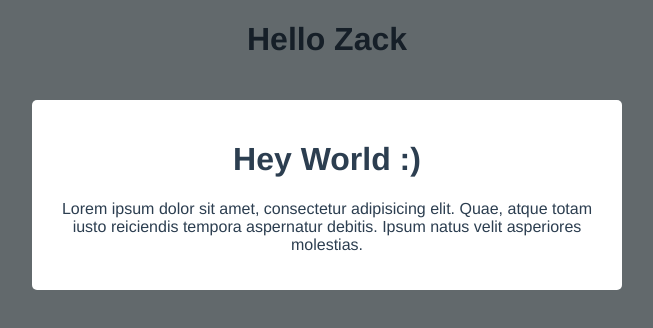
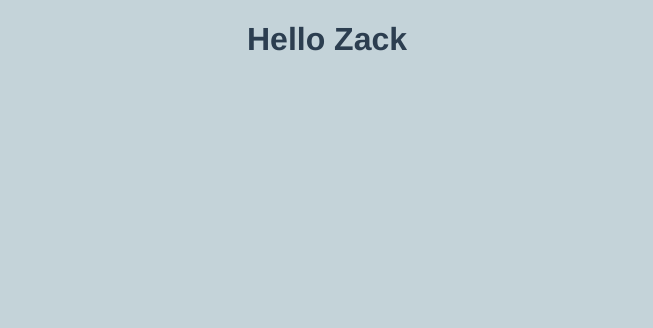
Before and after one commit to zackneron/modal, a Vue app: page / in a window 1280 px wide. Shown: the top 328 px of the page, without its empty margins (313-966 px from the left). Built offline with nearby package versions, Linux system fonts and the light colour scheme.

Commit message:
Define Props and Emit a click event

```diff
--- a/src/App.vue
+++ b/src/App.vue
@@ -1,7 +1,9 @@
 <template>
 <div>
-  <h1>{{ title }}</h1>
-  <Modal />
+  <h1 @click="toogleModal">{{ title }}</h1>
+  <div v-show="showModal">
+    <Modal header="Hello Neron" text="I am your new FED" @close="toogleModal" />
+  </div>
 </div>
 </template>
 
@@ -10,11 +12,17 @@ import Modal from './components/Modal.vue'
 export default {
   name: 'App',
   components: {
-    Modal
+    Modal,
   },
   data(){
     return {
-      title: 'Hello Zack'
+      title: 'Hello Zack',
+      showModal: false
+    }
+  },
+  methods: {
+    toogleModal(){
+      this.showModal = !this.showModal
     }
   }
 }
--- a/src/components/Modal.vue
+++ b/src/components/Modal.vue
@@ -1,11 +1,29 @@
 <template>
-    <div class="backdrop">
+    <div class="backdrop" @click="closeModal">
         <div class="modal">
-            <h1>Hey World :)</h1>
-            <p>Lorem ipsum dolor sit amet, consectetur adipisicing elit. Quae, atque totam iusto reiciendis tempora aspernatur debitis. Ipsum natus velit asperiores molestias.</p>
+            <h1>{{header}}</h1>
+            <p>{{text}}</p>
+            <!-- <a href="">{{btn}}</a> -->
         </div>
     </div>
 </template>
+
+<script>
+export default {
+    props: ['header', 'text', 'btn'],
+    data(){
+        return {
+        showModal: false
+        }
+    },
+    methods: {
+        closeModal(){
+            //this.showModal = !this.showModal
+            this.$emit('close')
+        }
+    }
+}
+</script>
 
 <style>
 .backdrop {
```
